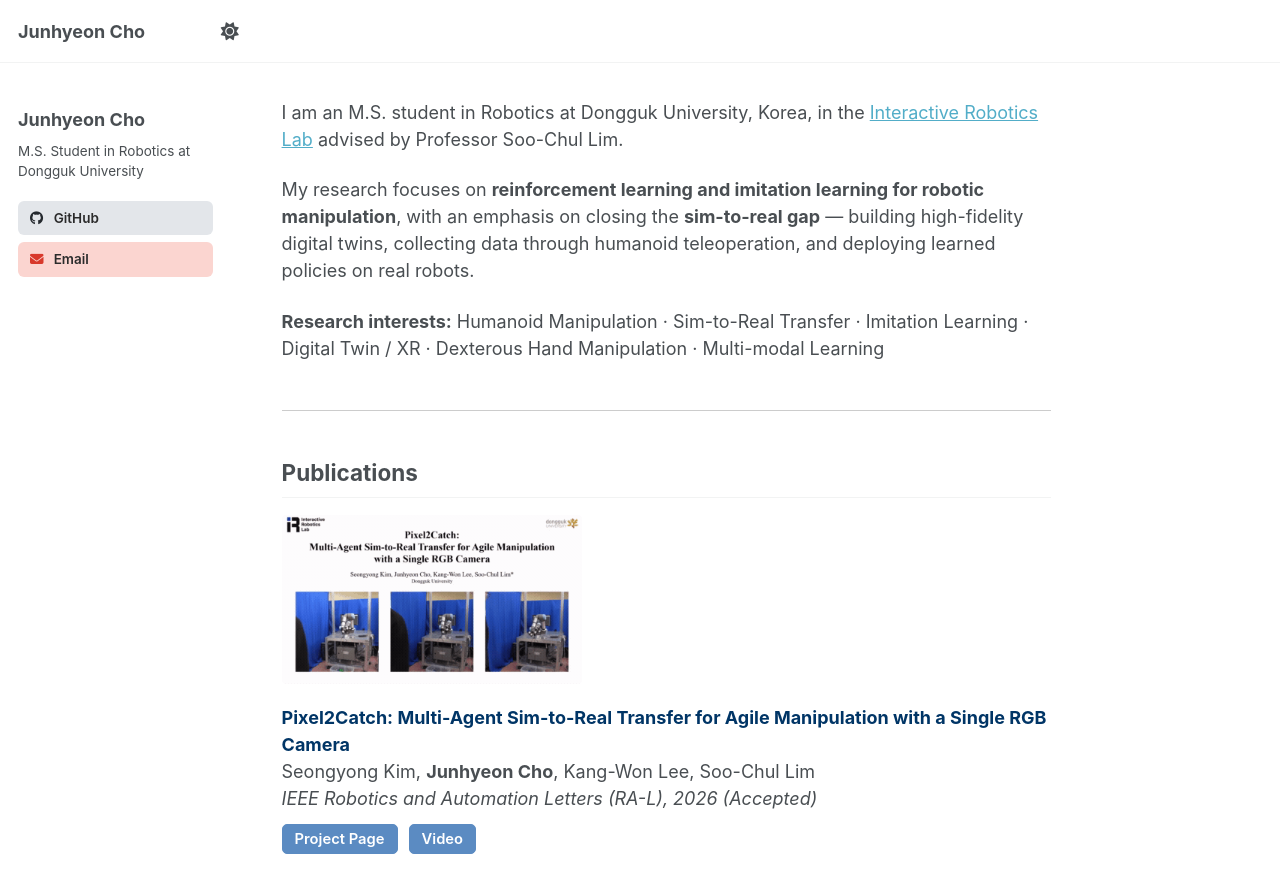
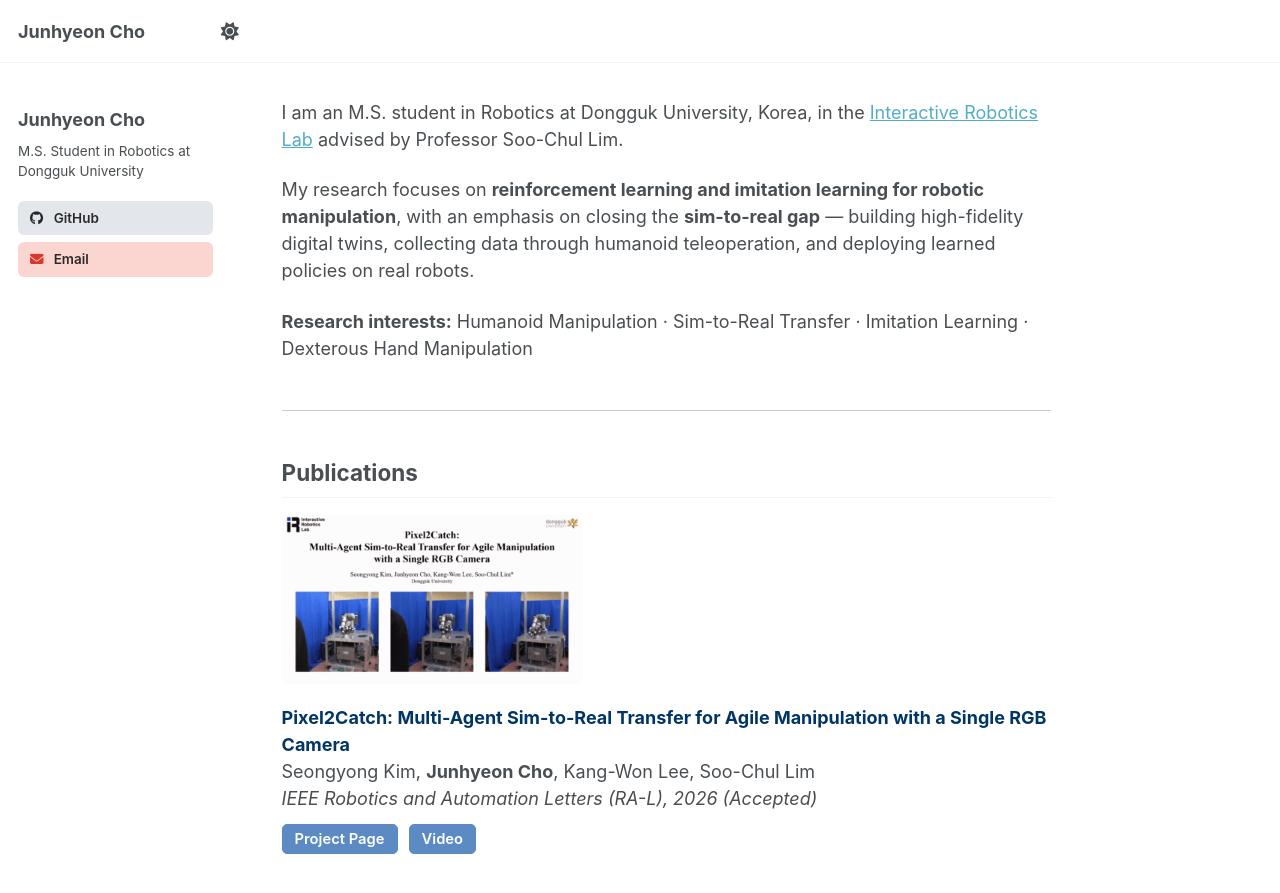
Before and after one commit to JayCho01/JayCho01.github.io, a Jekyll site: the page built from _pages/about.md, in a window 1280 px wide and 900 px high. Shown: the top 893 px of the window. Built offline with Jekyll 4.4.1, drawn with Linux system fonts in a browser that asks for light colours; a script that is not in the unit is left out.

Commit message:
Remove Digital Twin / XR and Multi-modal Learning from research interests
Co-Authored-By: Claude Opus 4.8 (1M context) <noreply@anthropic.com>

```diff
--- a/_pages/about.md
+++ b/_pages/about.md
@@ -32,7 +32,7 @@ I am an M.S. student in Robotics at Dongguk University, Korea, in the [Interacti
 
 My research focuses on **reinforcement learning and imitation learning for robotic manipulation**, with an emphasis on closing the **sim-to-real gap** — building high-fidelity digital twins, collecting data through humanoid teleoperation, and deploying learned policies on real robots.
 
-**Research interests:** Humanoid Manipulation · Sim-to-Real Transfer · Imitation Learning · Digital Twin / XR · Dexterous Hand Manipulation · Multi-modal Learning
+**Research interests:** Humanoid Manipulation · Sim-to-Real Transfer · Imitation Learning · Dexterous Hand Manipulation
 
 <hr class="section-sep">
 
```
